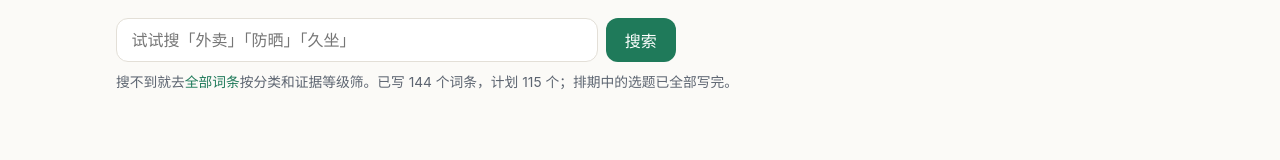
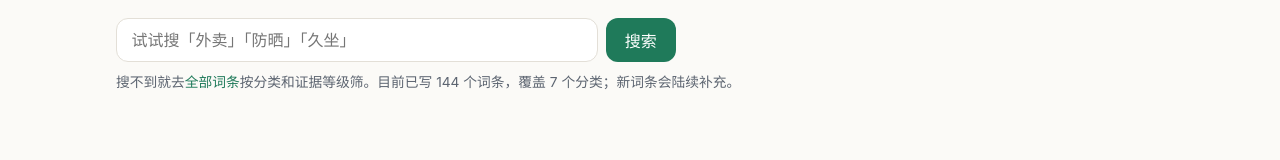
Before and after one commit to 211944049/health-guide, an Astro site: page / in a window 1280 px wide. Shown: the part 217-377 px from the top of the page. Built offline with nearby package versions, Linux system fonts and the light colour scheme; Astro itself is replaced by a stand-in of ours.

Commit message:
fix: 首页去掉「计划 115 个」，改为报事实
首页原话是「已写 144 个词条，计划 115 个」——已超 29 个，自相矛盾。

而且维护者还会继续加新词条，固定总数本身就是错的设定：
目标值只会在被超过之后变成一句废话。

改动：
- 删除 site.config.ts 的 PLANNED_TOTAL（无其他引用）
- 首页改为「目前已写 144 个词条，覆盖 7 个分类；新词条会陆续补充。」
  两个数字都是事实，不会过期
- PLANNED_QUESTIONS 保留（它是「接下来补什么」的队列，空则不显示）

已确认构建产物里没有其它「计划 N 个」的用户可见文本。

```diff
--- a/src/pages/index.astro
+++ b/src/pages/index.astro
@@ -4,11 +4,20 @@ import SearchBox from '../components/SearchBox.astro';
 import { countByCategory, entryHref, getEntriesSorted } from '../lib/entries';
 import { TOOLS } from '../lib/tools';
 import { TOPICS } from '../lib/topics';
-import { CATEGORIES, CATEGORY_BY_LABEL, EVIDENCE_META, PLANNED_QUESTIONS, PLANNED_TOTAL, SITE, START_PATHS } from '../site.config';
+import { CATEGORIES, CATEGORY_BY_LABEL, EVIDENCE_META, PLANNED_QUESTIONS, SITE, START_PATHS } from '../site.config';
 
 const entries = await getEntriesSorted();
 const counts = countByCategory(entries);
 const plannedCount = PLANNED_QUESTIONS.reduce((total, group) => total + group.items.length, 0);
+/*
+  首页不再显示「计划 N 个」。
+  原因（2026-10-26）：原先写死 PLANNED_TOTAL = 115，而实际已写到 144，
+  页面上就出现「已写 144 个，计划 115 个」这种自相矛盾的话。
+  而且维护者还会继续加新词条，一个固定目标本身就是错的——
+  目标值只会在被超过之后变成一句废话。
+  改报「已写多少 + 覆盖几个分类」，两个都是事实，不会过期。
+*/
+const categoryCount = new Set(entries.map((e) => e.data.category)).size;
 
 // 首页按「入口路径」组织，而不是按更新时间（50 条的 updated 全是同一天，排序无意义）。
 // 路径里存的是 slug，这里还原成词条对象；缺失的会被跳过，真正的把关在
@@ -31,7 +40,7 @@ const strongest = entries
     <p class="tagline">{SITE.description}</p>
     <SearchBox size="large" />
     <p class="small muted">
-      搜不到就去<a href="/browse/">全部词条</a>按分类和证据等级筛。已写 {entries.length} 个词条，计划 {PLANNED_TOTAL} 个；{plannedCount > 0 ? `剩 ${plannedCount} 个选题列在下面，按高频问题优先补。` : '排期中的选题已全部写完。'}
+      搜不到就去<a href="/browse/">全部词条</a>按分类和证据等级筛。目前已写 {entries.length} 个词条，覆盖 {categoryCount} 个分类；{plannedCount > 0 ? `还有 ${plannedCount} 个选题在排期里，按高频问题优先补。` : '新词条会陆续补充。'}
     </p>
   </section>
 
--- a/src/site.config.ts
+++ b/src/site.config.ts
@@ -253,5 +253,15 @@ export const START_PATHS: StartPath[] = [
 
 export const PLANNED_QUESTIONS: { category: CategoryLabel; items: string[] }[] = [];
 
-/** 计划中的词条总数，用于首页进度展示。（2026-10-11：已写 96 条） */
-export const PLANNED_TOTAL = 115;
+/*
+  原先这里有一行 `export const PLANNED_TOTAL = 115;`，用于首页进度展示。**已删除（2026-10-26）。**
+
+  两个原因：
+  ① 它会被超过。删之前实际已写到 144，首页于是显示「已写 144 个，计划 115 个」——
+     一句自相矛盾的话。目标值一旦被超过，就只剩下尴尬。
+  ② 维护者还会继续加词条，**固定总数本身就是错的设定**。
+     改成报「已写多少 + 覆盖几个分类」，两个都是事实，永远不会过期。
+
+  `PLANNED_QUESTIONS` 保留：它是一个「接下来补什么」的队列，空了就不显示；
+  有内容时会列出选题。这个机制和「总目标」不是一回事。
+*/
```
